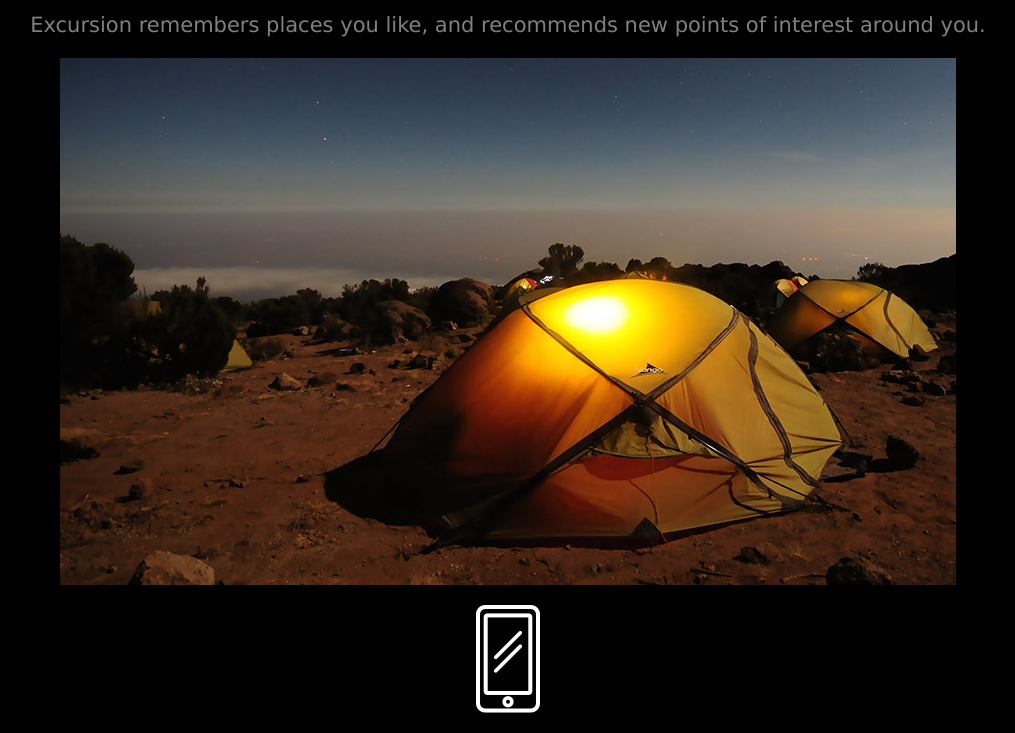
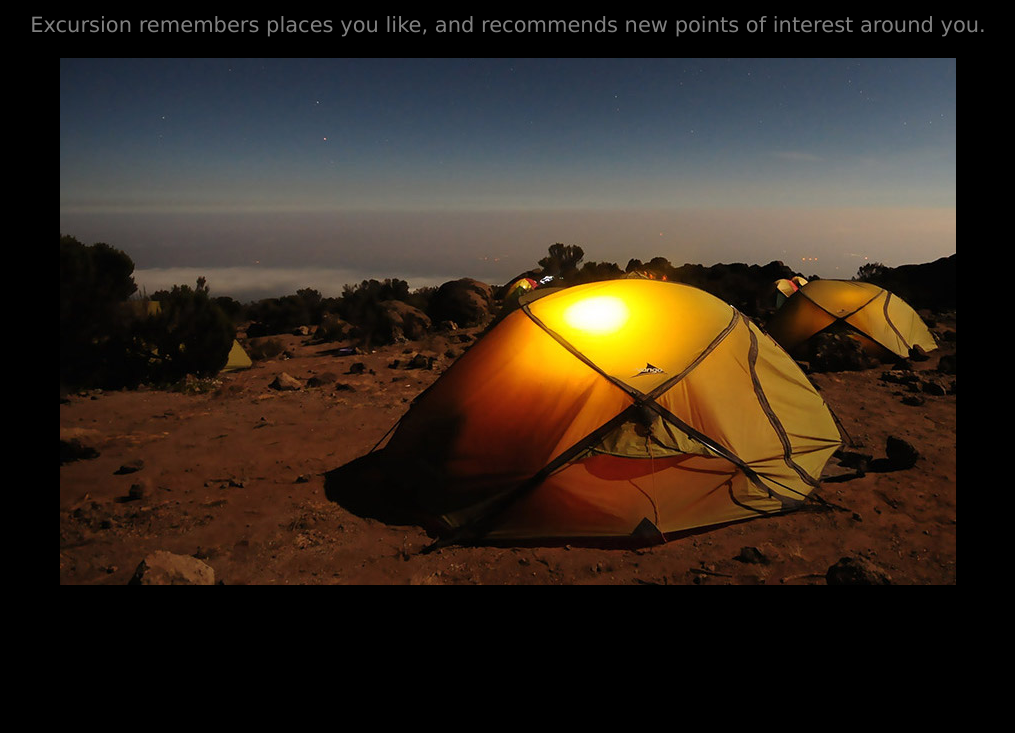
Before and after one commit to bradenmunn/Excursion, a plain HTML site: page index.html in a window 1280 px wide. Shown: the part 420-1153 px from the top of the page, without its empty margins (132-1147 px from the left). After the commit the page ends 1025 px from the top, so only its background shows below. Drawn offline with Linux system fonts and the light colour scheme.

```diff
--- a/index.html
+++ b/index.html
@@ -16,8 +16,6 @@
       <p><img src="resources/images/camp.jpg"></p>
     </div>
 
-    <div class="footer">
-      <p><img src="resources/images/phone.png"></p>
 
   </body>
 </html>
```
